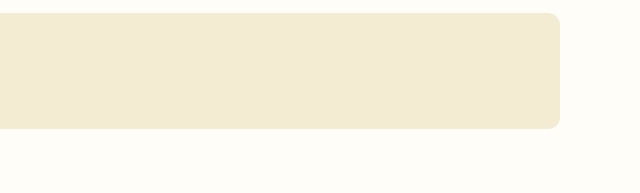
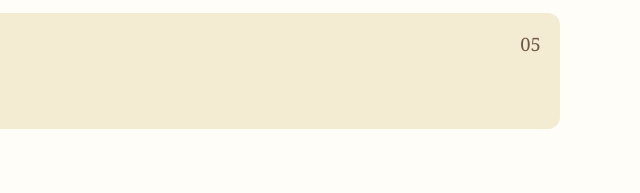
Before and after one commit to Semaff/zhar-ptitsa, a plain HTML site: page index.html in a window 1280 px wide. Shown: the part 1611-1804 px from the top of the page, 640-1280 px from the left. Drawn offline with Linux system fonts and the light colour scheme.

Commit message:
Number the meal information card

```diff
--- a/index.html
+++ b/index.html
@@ -92,6 +92,7 @@
             <p>Делимся короткими отчётами и приглашаем заглянуть на открытое занятие</p>
           </article>
           <article class="care-card care-meals">
+            <span class="care-number" aria-hidden="true">05</span>
             <h3>Пятиразовое питание</h3>
             <p>Готовим для детей на собственной кухне</p>
           </article>
```
